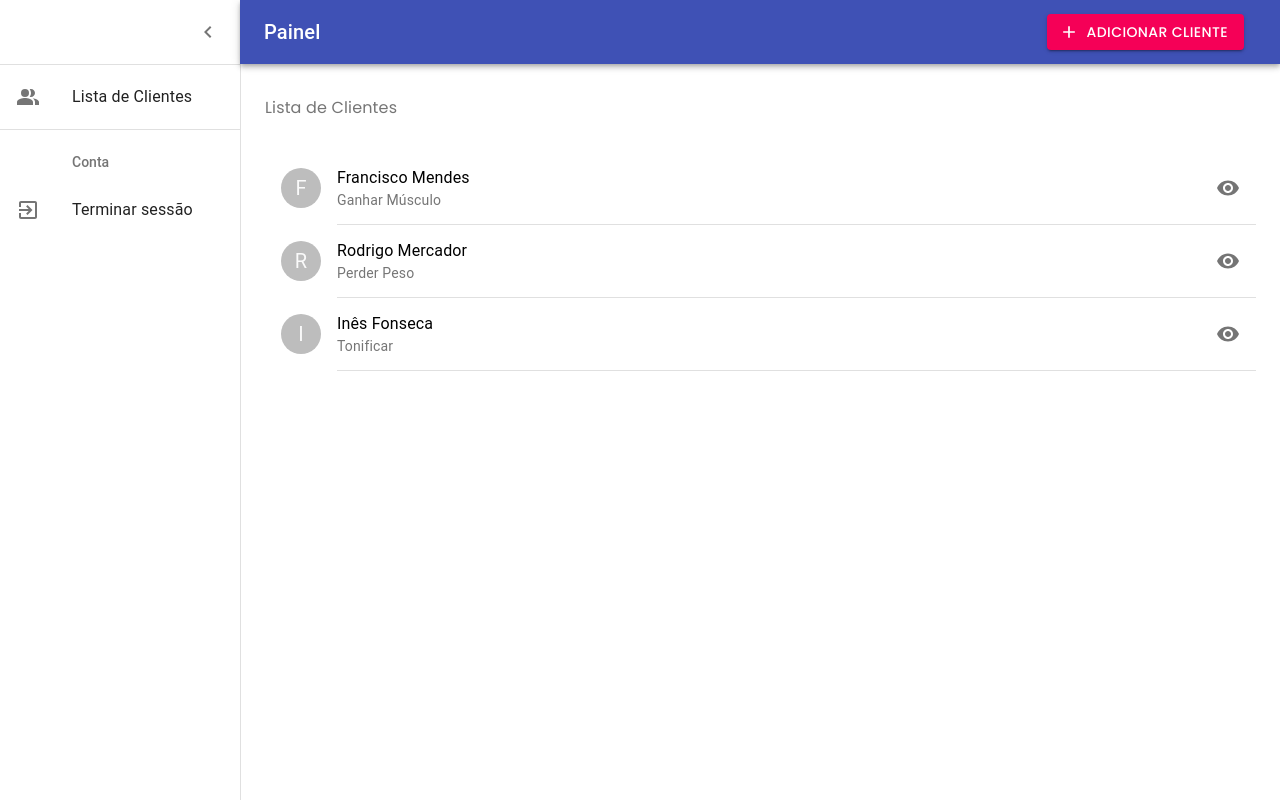
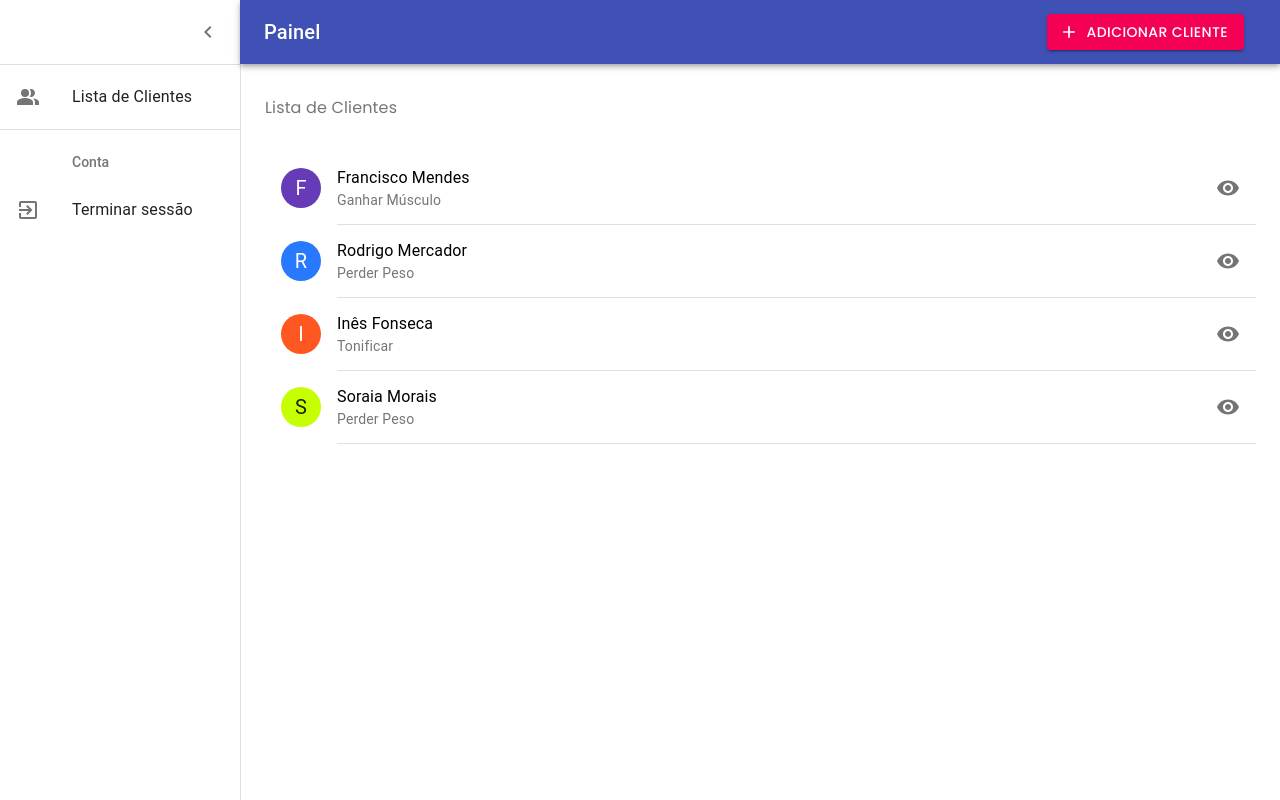
Before and after one commit to FranciscoMendes10866/squate, a React (Create React App) app in the folder juno/: page /dashboard/clients in a window 1280 px wide. Built offline with nearby package versions, Linux system fonts and the light colour scheme; the HTML template or start-up script is replaced by a standard one.

Commit message:
added colors to the clients list avatars

```diff
--- /dev/null
+++ b/juno/src/components/clientsList.jsx
@@ -0,0 +1,101 @@
+import { useHistory } from "react-router-dom";
+import ListItem from "@material-ui/core/ListItem";
+import ListItemAvatar from "@material-ui/core/ListItemAvatar";
+import ListItemSecondaryAction from "@material-ui/core/ListItemSecondaryAction";
+import ListItemText from "@material-ui/core/ListItemText";
+import Avatar from "@material-ui/core/Avatar";
+import IconButton from "@material-ui/core/IconButton";
+import VisibilityIcon from "@material-ui/icons/Visibility";
+import Divider from "@material-ui/core/Divider";
+import { makeStyles } from "@material-ui/core/styles";
+import { deepPurple, blue, lime, deepOrange } from "@material-ui/core/colors";
+
+const useStyles = makeStyles((theme) => ({
+  crumText: {
+    textDecoration: "inherit",
+    color: "inherit",
+    cursor: "pointer",
+  },
+  avatar: {
+    backgroundColor: (el) => {
+      if (
+        el.fullName[0].toUpperCase() >= "A" &&
+        el.fullName[0].toUpperCase() <= "F"
+      ) {
+        return deepPurple[500];
+      }
+      if (
+        el.fullName[0].toUpperCase() >= "G" &&
+        el.fullName[0].toUpperCase() <= "L"
+      ) {
+        return deepOrange[500];
+      }
+      if (
+        el.fullName[0].toUpperCase() >= "M" &&
+        el.fullName[0].toUpperCase() <= "R"
+      ) {
+        return blue["A400"];
+      }
+      if (
+        el.fullName[0].toUpperCase() >= "S" &&
+        el.fullName[0].toUpperCase() <= "Z"
+      ) {
+        return lime["A400"];
+      }
+    },
+    color: (el) => {
+      if (
+        el.fullName[0].toUpperCase() >= "A" &&
+        el.fullName[0].toUpperCase() <= "F"
+      ) {
+        return theme.palette.getContrastText(deepPurple[500]);
+      }
+      if (
+        el.fullName[0].toUpperCase() >= "G" &&
+        el.fullName[0].toUpperCase() <= "L"
+      ) {
+        return theme.palette.getContrastText(deepOrange[500]);
+      }
+      if (
+        el.fullName[0].toUpperCase() >= "M" &&
+        el.fullName[0].toUpperCase() <= "R"
+      ) {
+        return theme.palette.getContrastText(blue["A400"]);
+      }
+      if (
+        el.fullName[0].toUpperCase() >= "S" &&
+        el.fullName[0].toUpperCase() <= "Z"
+      ) {
+        return theme.palette.getContrastText(lime["A400"]);
+      }
+    },
+  },
+}));
+
+const ClientsPage = ({ el }) => {
+  const classes = useStyles(el);
+  const history = useHistory();
+  const handleSelectClient = (id) => {
+    history.push(`/dashboard/clients/details?id=${id}`);
+  };
+  return (
+    <>
+      <ListItem>
+        <ListItemAvatar>
+          <Avatar className={classes.avatar}>
+            {el.fullName[0].toUpperCase()}
+          </Avatar>
+        </ListItemAvatar>
+        <ListItemText primary={el.fullName} secondary={el.objective} />
+        <ListItemSecondaryAction>
+          <IconButton edge="end" aria-label="delete">
+            <VisibilityIcon onClick={() => handleSelectClient(el.id)} />
+          </IconButton>
+        </ListItemSecondaryAction>
+      </ListItem>
+      <Divider variant="inset" component="li" />
+    </>
+  );
+};
+
+export default ClientsPage;
--- a/juno/src/components/index.js
+++ b/juno/src/components/index.js
@@ -5,3 +5,5 @@ export { default as Measurements } from "./details/measurements/index";
 export { default as Tanita } from "./details/tanita/index";
 export { default as HealthDetails } from "./details/health";
 export { default as HealthDetails2 } from "./details/health2";
+
+export { default as ClientsList } from "./clientsList";
--- a/juno/src/pages/admin/clients.jsx
+++ b/juno/src/pages/admin/clients.jsx
@@ -1,17 +1,10 @@
-import { cloneElement } from "react";
-import { useHistory, Link } from "react-router-dom";
+import { Link } from "react-router-dom";
 import List from "@material-ui/core/List";
-import ListItem from "@material-ui/core/ListItem";
-import ListItemAvatar from "@material-ui/core/ListItemAvatar";
-import ListItemSecondaryAction from "@material-ui/core/ListItemSecondaryAction";
-import ListItemText from "@material-ui/core/ListItemText";
-import Avatar from "@material-ui/core/Avatar";
-import IconButton from "@material-ui/core/IconButton";
 import Grid from "@material-ui/core/Grid";
-import VisibilityIcon from "@material-ui/icons/Visibility";
 import Breadcrumbs from "@material-ui/core/Breadcrumbs";
-import Divider from "@material-ui/core/Divider";
 import { makeStyles } from "@material-ui/core/styles";
+
+import { ClientsList } from "../../components";
 
 const useStyles = makeStyles((theme) => ({
   breadcrumb: {
@@ -47,14 +40,15 @@ const data = [
     fullName: "Inês Fonseca",
     objective: "Tonificar",
   },
+  {
+    id: 4,
+    fullName: "Soraia Morais",
+    objective: "Perder Peso",
+  },
 ];
 
 const ClientsPage = () => {
   const classes = useStyles();
-  const history = useHistory();
-  const handleSelectClient = (id) => {
-    history.push(`/dashboard/clients/details?id=${id}`);
-  };
   return (
     <>
       <Breadcrumbs aria-label="breadcrumb" className={classes.breadcrumb}>
@@ -70,27 +64,7 @@ const ClientsPage = () => {
         <div className={classes.demo}>
           <List dense={false}>
             {data.map((el) => {
-              return (
-                <div key={el.id}>
-                  <ListItem>
-                    <ListItemAvatar>
-                      <Avatar>{el.fullName[0]}</Avatar>
-                    </ListItemAvatar>
-                    <ListItemText
-                      primary={el.fullName}
-                      secondary={el.objective}
-                    />
-                    <ListItemSecondaryAction>
-                      <IconButton edge="end" aria-label="delete">
-                        <VisibilityIcon
-                          onClick={() => handleSelectClient(el.id)}
-                        />
-                      </IconButton>
-                    </ListItemSecondaryAction>
-                  </ListItem>
-                  <Divider variant="inset" component="li" />
-                </div>
-              );
+              return <ClientsList key={el.id} el={el} />;
             })}
           </List>
         </div>
```
